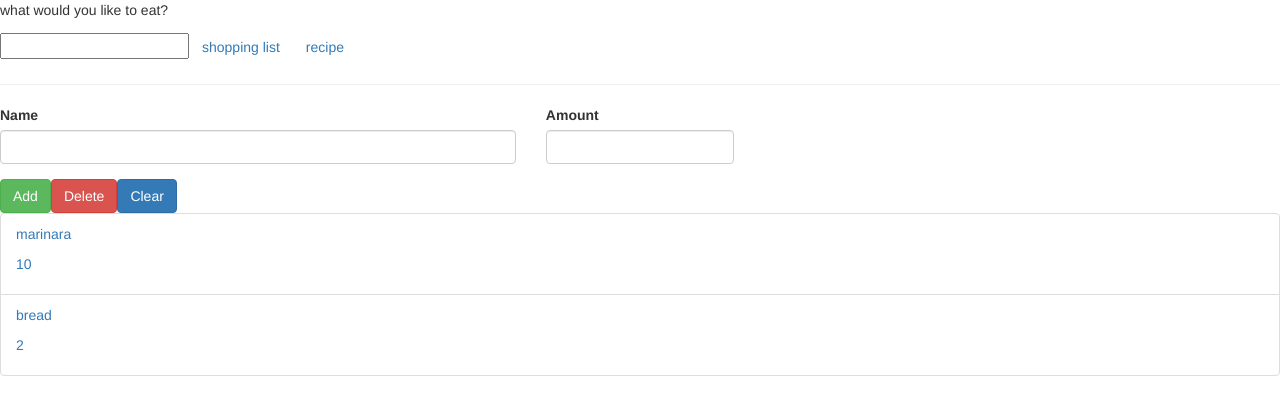
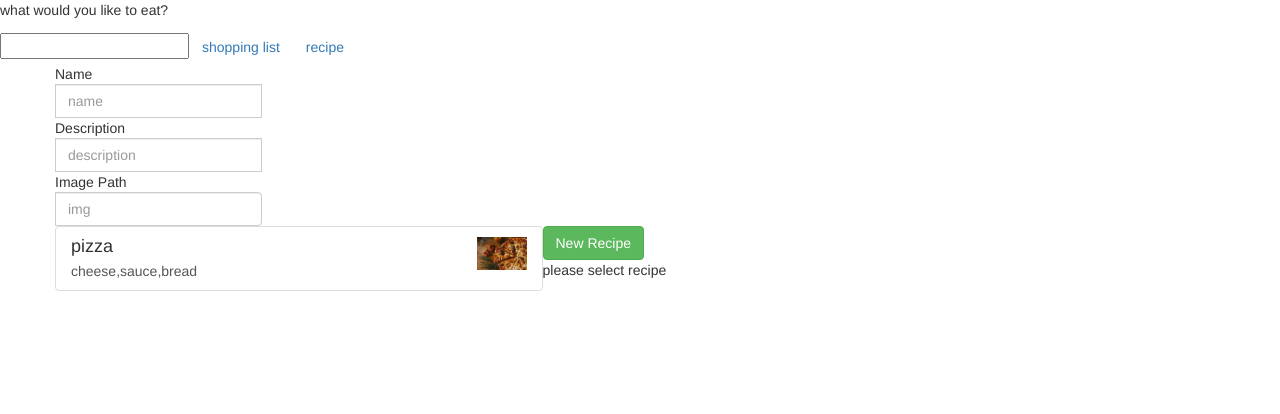
Before and after one commit to denicad1/recipes, an Angular app: page /recipeList in a window 1280 px wide. Before the commit this address led to /. Shown: the top 414 px of the page. Built offline with nearby package versions, Linux system fonts and the light colour scheme.

Commit message:
routing for shop and recipe list done

```diff
--- a/src/app/app-routing.module.ts
+++ b/src/app/app-routing.module.ts
@@ -1,10 +1,16 @@
 import { NgModule } from '@angular/core';
 import { RouterModule, Routes } from '@angular/router';
+import { RecipeListComponent } from './recipes/recipe-list/recipe-list.component';
+import { ShoppingListComponent } from './shopping-list/shopping-list.component';
 
-const routes: Routes = [];
+const routes: Routes = [{
+path:'shoppingList', component: ShoppingListComponent
+},{
+  path:'recipeList', component: RecipeListComponent
+}];
 
 @NgModule({
-  imports: [RouterModule.forRoot(routes)],
+  imports: [RouterModule, RouterModule.forRoot(routes)],
   exports: [RouterModule]
 })
 export class AppRoutingModule { }
--- a/src/app/app.component.html
+++ b/src/app/app.component.html
@@ -1,7 +1,9 @@
-<app-header (feature)="onNavReceive($event)"></app-header>
-<app-recipe-list
+<app-header></app-header>
+<router-outlet></router-outlet>
+<!-- <app-recipe-list
   *ngIf="receivedFeature === 'recipe'"
   (onRecipeSelect)="selection = $event"
 ></app-recipe-list>
+
 <hr />
-<app-shopping-list *ngIf="receivedFeature !== 'recipe'"></app-shopping-list>
+<app-shopping-list *ngIf="receivedFeature !== 'recipe'"></app-shopping-list> -->
--- a/src/app/app.module.ts
+++ b/src/app/app.module.ts
@@ -13,6 +13,8 @@ import { ShoppingListComponent } from './shopping-list/shopping-list.component';
 import { ShoppingItemComponent } from './shopping-list/shopping-item/shopping-item.component';
 import { ShoppingEditComponent } from './shopping-list/shopping-edit/shopping-edit.component';
 import { DropdownDirectiveDirective } from './dropdown-directive.directive';
+
+
 
 @NgModule({
   declarations: [
@@ -31,7 +33,8 @@ import { DropdownDirectiveDirective } from './dropdown-directive.directive';
     BrowserModule,
     AppRoutingModule,
     FormsModule,
-    HttpClientModule
+    HttpClientModule,
+
   ],
   providers: [],
   bootstrap: [AppComponent]
--- a/src/app/header/header.component.html
+++ b/src/app/header/header.component.html
@@ -1,4 +1,5 @@
 <p>what would you like to eat?</p>
 <input type="text" (input)="display($event)" [(ngModel)]="foodInput" />
-<a href="#" class="btn" (click)="onNavigate('shopping-list')">shopping list</a
-><a href="#" class="btn" (click)="onNavigate('recipe')">recipe</a>
+<a href="#" class="btn" [routerLink]="['/shoppingList']">shopping list</a
+><a href="#" class="btn" [routerLink]="['/recipeList']">recipe</a>
+<!-- <router-outlet></router-outlet> -->
```
